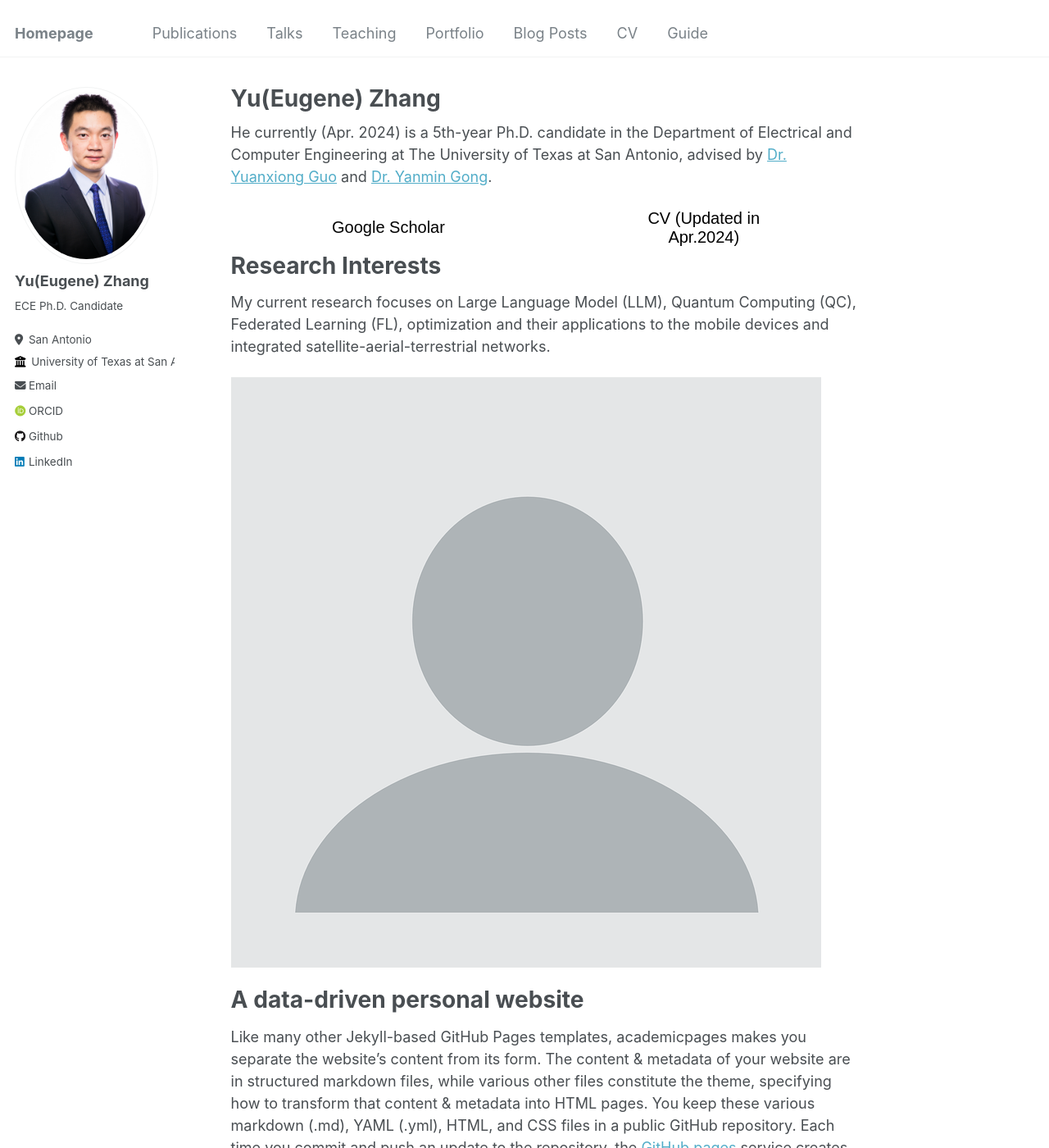
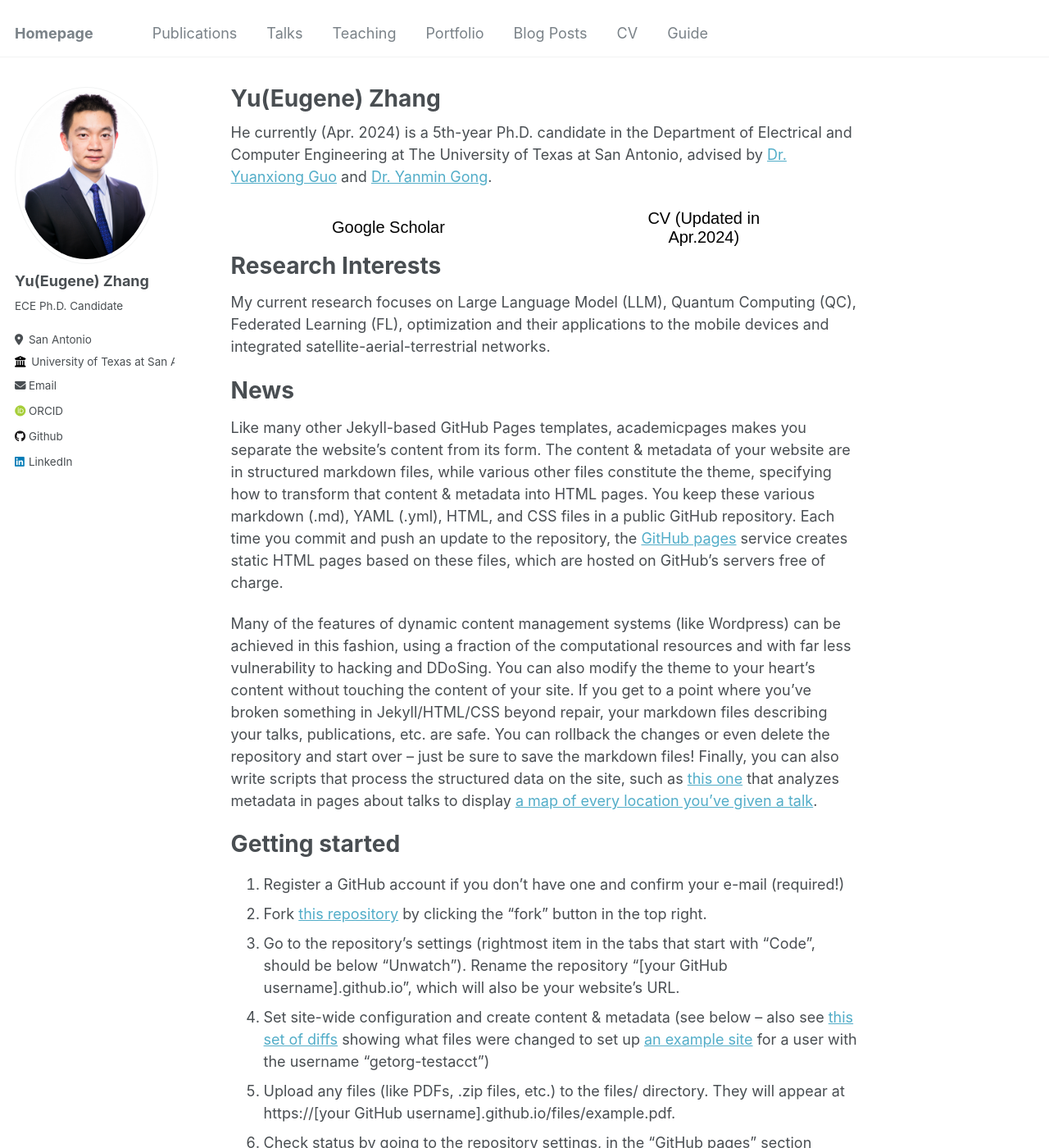
Before and after one commit to Yu-Zhang-Eugene/yu-zhang-eugene.github.io, a Jekyll site: the page built from _pages/about.md, in a window 1280 px wide and 1400 px high. Shown: the whole window at 82% size. Built offline with Jekyll 4.4.1, drawn with Linux system fonts in a browser that asks for light colours; some web fonts are replaced.

Commit message:
modified:   _pages/about.md

```diff
--- a/_pages/about.md
+++ b/_pages/about.md
@@ -33,11 +33,7 @@ Research Interests
 My current research focuses on Large Language Model (LLM), Quantum Computing (QC), Federated Learning (FL), optimization and their applications to the mobile devices and integrated satellite-aerial-terrestrial networks.
 
 
-
-
-[![Alt text for broken image link](images\profile.png)](https://www.google.com)
-
-A data-driven personal website
+News
 ======
 Like many other Jekyll-based GitHub Pages templates, academicpages makes you separate the website's content from its form. The content & metadata of your website are in structured markdown files, while various other files constitute the theme, specifying how to transform that content & metadata into HTML pages. You keep these various markdown (.md), YAML (.yml), HTML, and CSS files in a public GitHub repository. Each time you commit and push an update to the repository, the [GitHub pages](https://pages.github.com/) service creates static HTML pages based on these files, which are hosted on GitHub's servers free of charge.
 
```
